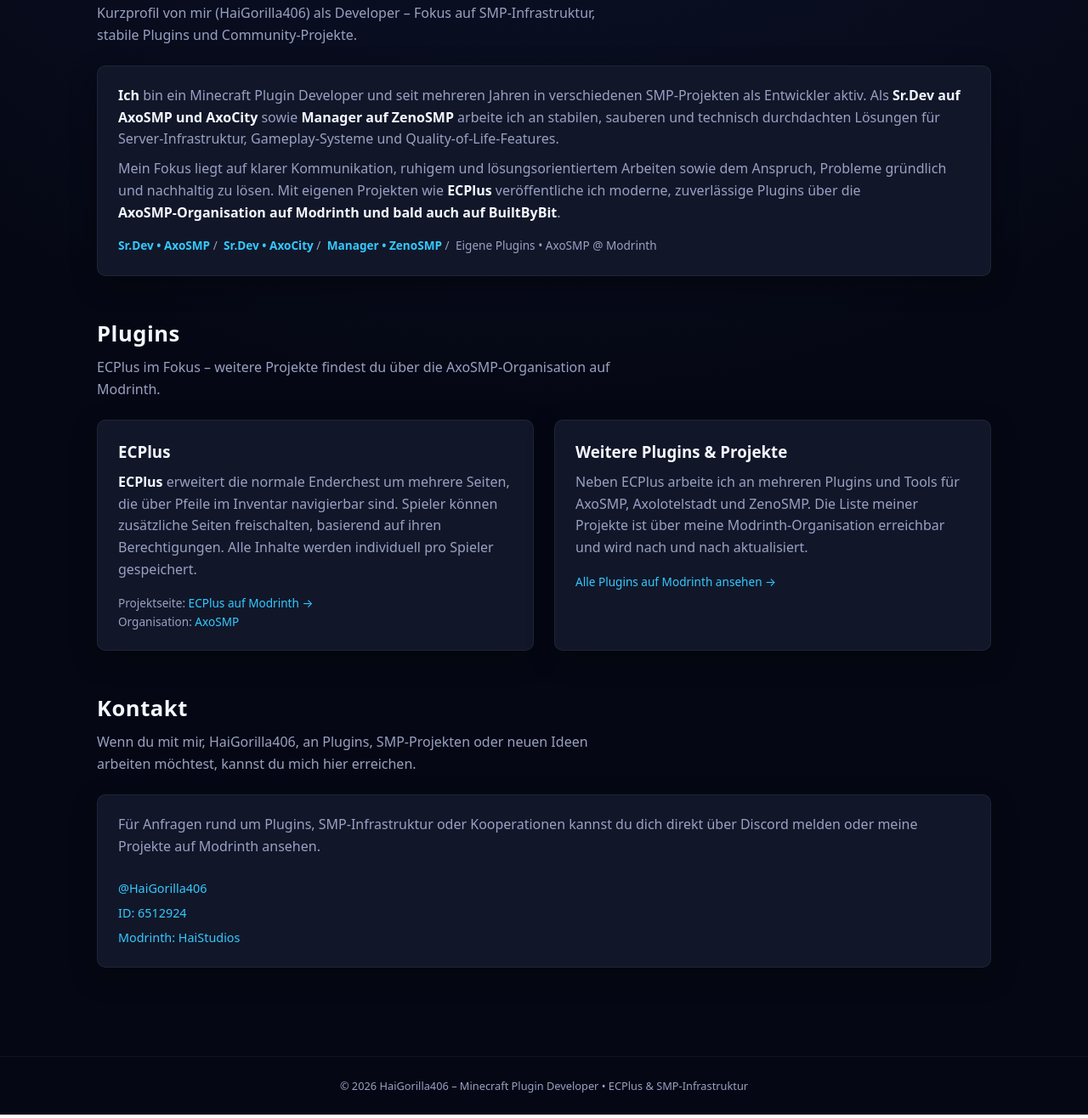
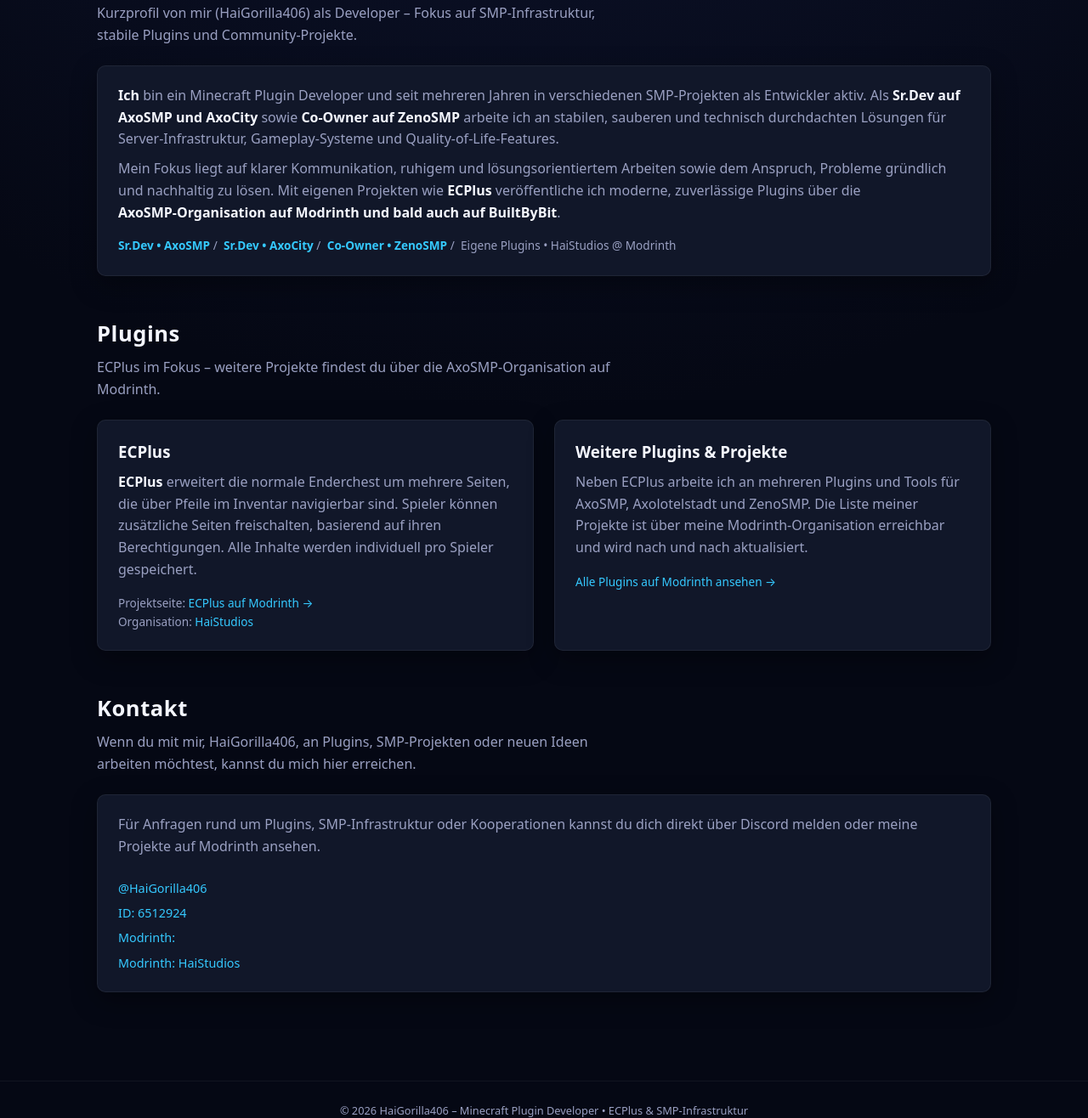
Before and after one commit to HaiGorilla406/Hai, a plain HTML site: page index.html in a window 1280 px wide. Shown: the part 692-2008 px from the top of the page at 85% size. Drawn offline with Linux system fonts and the light colour scheme.

Commit message:
Update roles and organization names in index.html

```diff
--- a/index.html
+++ b/index.html
@@ -308,7 +308,7 @@
         mit Fokus auf ECPlus & SMP‑Infrastruktur
       </div>
       <p class="hero-sub">
-        Sr.Dev auf <strong>AxoSMP</strong> und <strong>AxoCity</strong>, Dev auf <strong>ZenoSMP</strong> – mit eigenen Plugins wie
+        Sr.Dev auf <strong>AxoSMP</strong> und <strong>AxoCity</strong>, Co-Owner auf <strong>ZenoSMP</strong> – mit eigenen Plugins wie
         <strong>ECPlus</strong>, die Server‑Alltag, Economy und Quality‑of‑Life‑Features auf ein stabiles technisches Fundament stellen.
       </p>
         <div class="hero-actions">
@@ -355,7 +355,7 @@
       <p>
         <strong>Ich</strong> bin ein Minecraft Plugin Developer und seit mehreren Jahren in verschiedenen
         SMP‑Projekten als Entwickler aktiv. Als <strong>Sr.Dev auf AxoSMP und AxoCity</strong> sowie
-        <strong>Manager auf ZenoSMP</strong> arbeite ich an stabilen, sauberen und technisch durchdachten Lösungen für
+        <strong>Co-Owner auf ZenoSMP</strong> arbeite ich an stabilen, sauberen und technisch durchdachten Lösungen für
         Server‑Infrastruktur, Gameplay‑Systeme und Quality‑of‑Life‑Features.
       </p>
 
@@ -368,8 +368,8 @@
       <div style="margin-top:0.8rem;">
         <span class="pill-role pill-role-strong"><a href="https://discord.gg/5srScwMzRt" target="_blank" rel="noopener">Sr.Dev • AxoSMP</a> /</span>
         <span class="pill-role pill-role-strong"><a href="https://discord.gg/5srScwMzRt" target="_blank" rel="noopener">Sr.Dev • AxoCity</a> /</span>
-        <span class="pill-role pill-role-strong"><a href="https://discord.gg/RXMEh8NkT7" target="_blank" rel="noopener">Manager • ZenoSMP</a> /</span>
-        <span class="pill-role">Eigene Plugins • AxoSMP @ Modrinth</span>
+        <span class="pill-role pill-role-strong"><a href="https://discord.gg/RXMEh8NkT7" target="_blank" rel="noopener">Co-Owner • ZenoSMP</a> /</span>
+        <span class="pill-role">Eigene Plugins • HaiStudios @ Modrinth</span>
       </div>
     </div>
   </section>
@@ -390,7 +390,7 @@
         </p>
         <div class="meta">
           <span>Projektseite: <a href="https://modrinth.com/plugin/ecplus" target="_blank" rel="noopener">ECPlus auf Modrinth →</a></span><br>
-          <span>Organisation: <a href="https://modrinth.com/organization/haistudios" target="_blank" rel="noopener">AxoSMP</a></span>
+          <span>Organisation: <a href="https://modrinth.com/organization/haistudios" target="_blank" rel="noopener">HaiStudios</a></span>
         </div>
       </article>
 
@@ -425,7 +425,7 @@
       <div class="contact-links">
         <a>@HaiGorilla406</a>
         <a>ID: 6512924</a>
-        <a href="https://modrinth.com/organization/haistudios" target="_blank" rel="noopener">Modrinth: HaiStudios</a>
+        <a>Modrinth:<a href="https://modrinth.com/organization/haistudios" target="_blank" rel="noopener">Modrinth: HaiStudios</a>
       </div>
     </div>
   </section>
```
